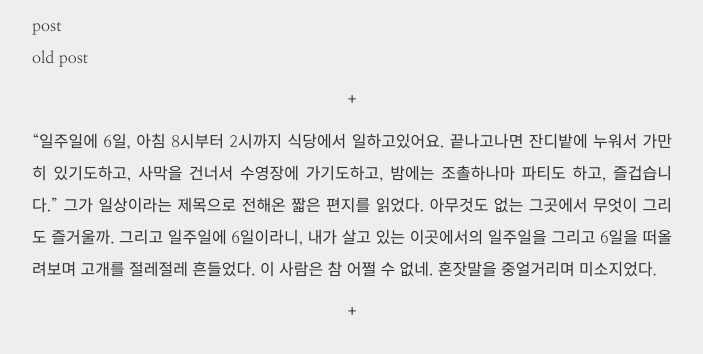
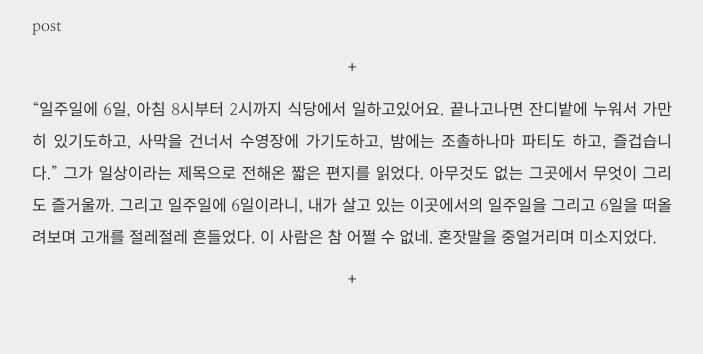
Before and after one commit to hellotarkim/hellotarkim.github.io, a Jekyll site: the page built from _posts/2018-08-28-120050905.md, in a window 1280 px wide. Shown: the top 354 px of the page, without its empty margins (288-991 px from the left). Built offline with Jekyll 4.4.1, drawn with Linux system fonts in a browser that asks for light colours; our own code applies the rules of GitHub Pages for plain Markdown files.

Commit message:
Update post.html

```diff
--- a/_layouts/post.html
+++ b/_layouts/post.html
@@ -3,8 +3,6 @@ layout: default
 author: tar
 ---
 <h1>post</h1>
-
-<h1>old post</h1>
 <div class="pagination">
   {% if page.previous.url %}
     <a class="pagination-item newer" href="{{ page.previous.url | prepend: site.baseurl }}">+</a>
```
